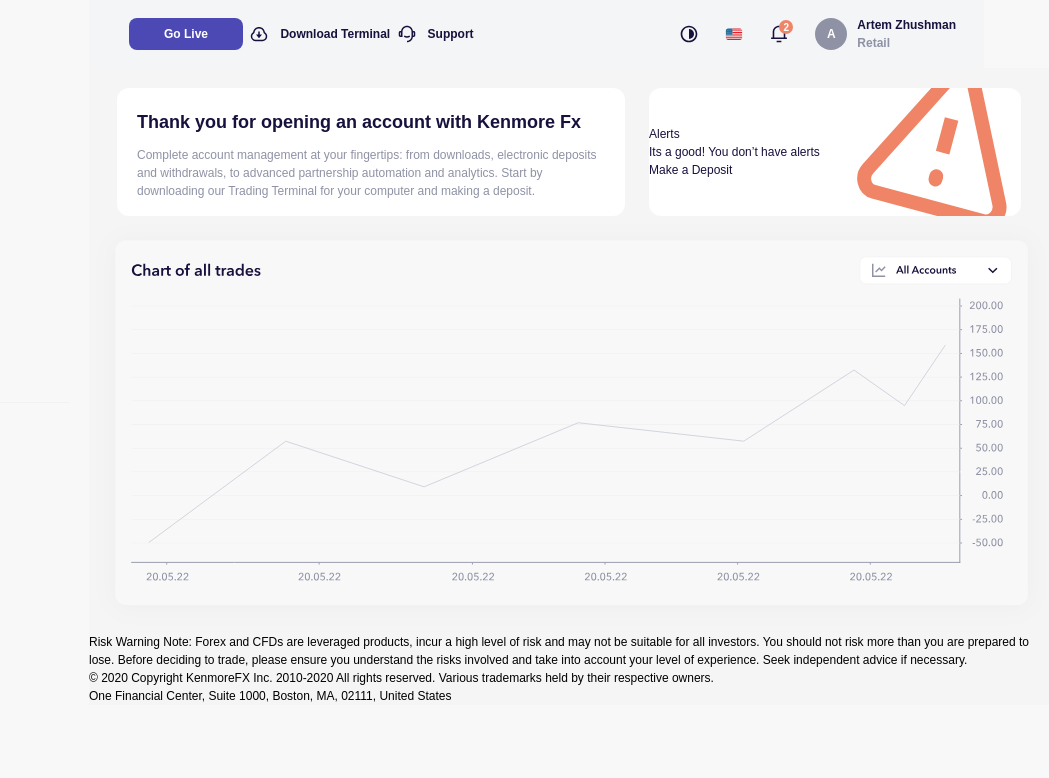
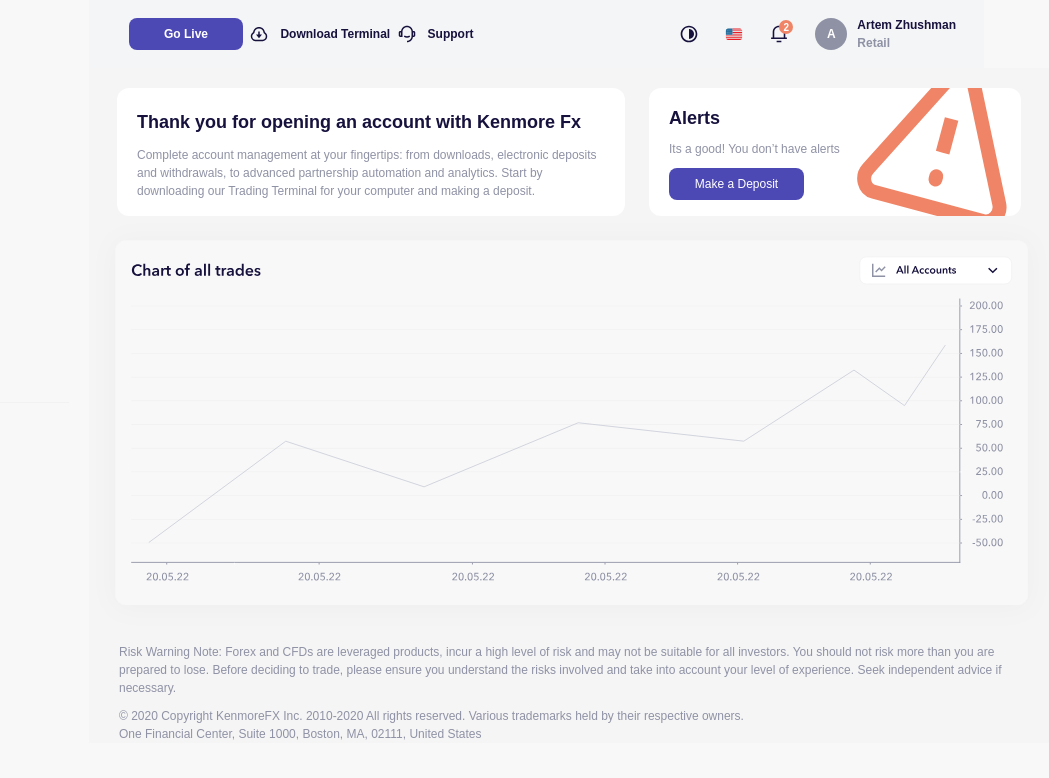
Before and after one commit to alexz87/TestingRGB, a website: page index.pug in a window 1280 px wide. Shown: the full height of the page, 231-1280 px from the left. Drawn offline with nearby package versions, Linux system fonts and the light colour scheme; files that its build step writes are made by us from their sources; a web font is replaced by a local one.

Commit message:
final mod style using tailwindcss

```diff
--- a/index.pug
+++ b/index.pug
@@ -63,13 +63,13 @@
                             p(class="text-firstChild mt-5 mx-5 font-semibold text-lg") Thank you for opening an account with Kenmore Fx
                             p(class="text-lastChild mt-2.5 mx-5 font-normal") Complete account management at your fingertips: from downloads, electronic deposits and withdrawals, to advanced partnership automation and analytics. Start by downloading our Trading Terminal for your computer and making a deposit.
                         div(class="right-width h-32 flex justify-between items-center bg-white border-0 rounded-xl")
-                            div(class="text-firstChild my-5 mr-5 flex flex-col items-start justify-center")
-                                p.first Alerts
-                                p.second Its a good! You don’t have alerts
-                                button.btn Make a Deposit
-                            img(src="img/warning.svg")
-                    .bottom
-                        img(src="img/graph.svg", alt="")
-                        p Risk Warning Note: Forex and CFDs are leveraged products, incur a high level of risk and may not be suitable for all investors. You should not risk more than you are prepared to lose. Before deciding to trade, please ensure you understand the risks involved and take into account your level of experience. Seek independent advice if necessary.
-                        p © 2020 Copyright KenmoreFX Inc. 2010-2020 All rights reserved. Various trademarks held by their respective owners.
-                        p One Financial Center, Suite 1000, Boston, MA, 02111, United States
+                            div(class="text-firstChild my-5 ml-5 flex flex-col items-start justify-center")
+                                p(class="text-lg font-semibold") Alerts
+                                p(class="mt-2 text-lastChild") Its a good! You don’t have alerts
+                                button(class="btn-main") Make a Deposit
+                            img(src="img/warning.svg", class="h-full")
+                    div(class="w-full")
+                        img(src="img/graph.svg", class="w-full")
+                        p(class="mt-2.5 px-7.5 text-lastChild") Risk Warning Note: Forex and CFDs are leveraged products, incur a high level of risk and may not be suitable for all investors. You should not risk more than you are prepared to lose. Before deciding to trade, please ensure you understand the risks involved and take into account your level of experience. Seek independent advice if necessary.
+                        p(class="mt-2.5 px-7.5 text-lastChild") © 2020 Copyright KenmoreFX Inc. 2010-2020 All rights reserved. Various trademarks held by their respective owners.
+                        p(class="px-7.5 text-lastChild") One Financial Center, Suite 1000, Boston, MA, 02111, United States
--- a/input.css
+++ b/input.css
@@ -49,4 +49,20 @@
     .text-2xs {font-size: 10px}
     .left-width {width: calc(55% - 20px)}
     .right-width {width: calc(45% - 60px)}
+    .btn-main {
+        width: 135px;
+        height: 32px;
+        margin-top: 10px;
+        border: none;
+        border-radius: 8px;
+        background: #4D49B4;
+        color: #fff;
+        font-size: 12px;
+        font-weight: 400;
+        line-height: 16.8px;
+    }
+    .px-7\.5 {
+        padding-left: 30px;
+        padding-right: 30px;
+    }
 }
```
Also changed, not shown: public/css/style.css, public/index.html.
